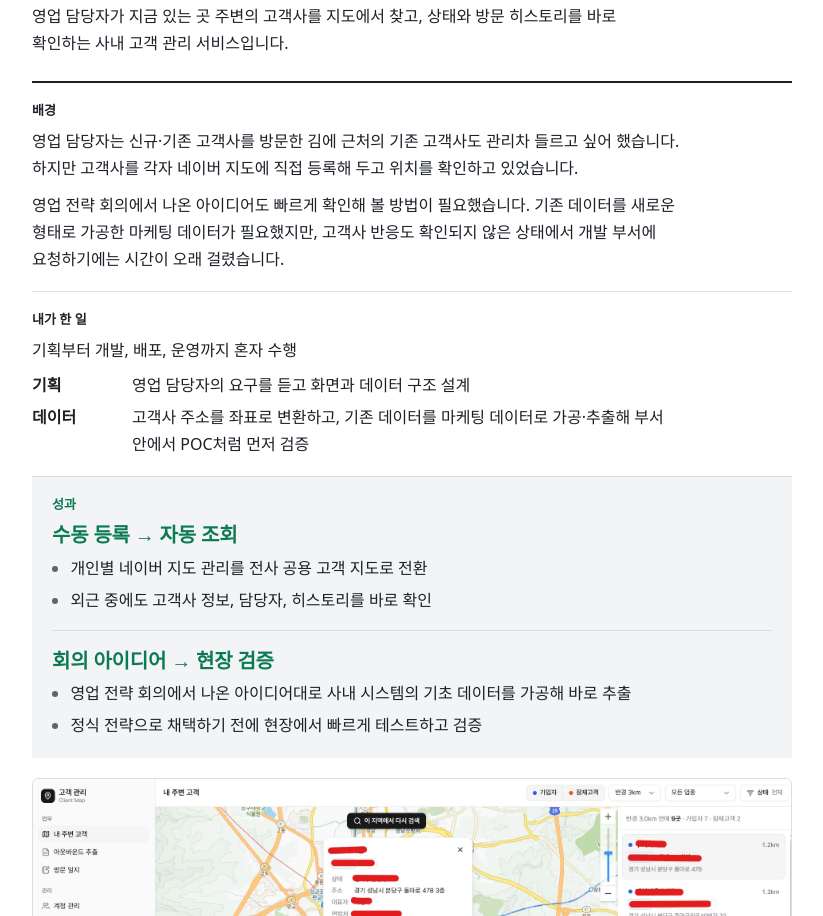
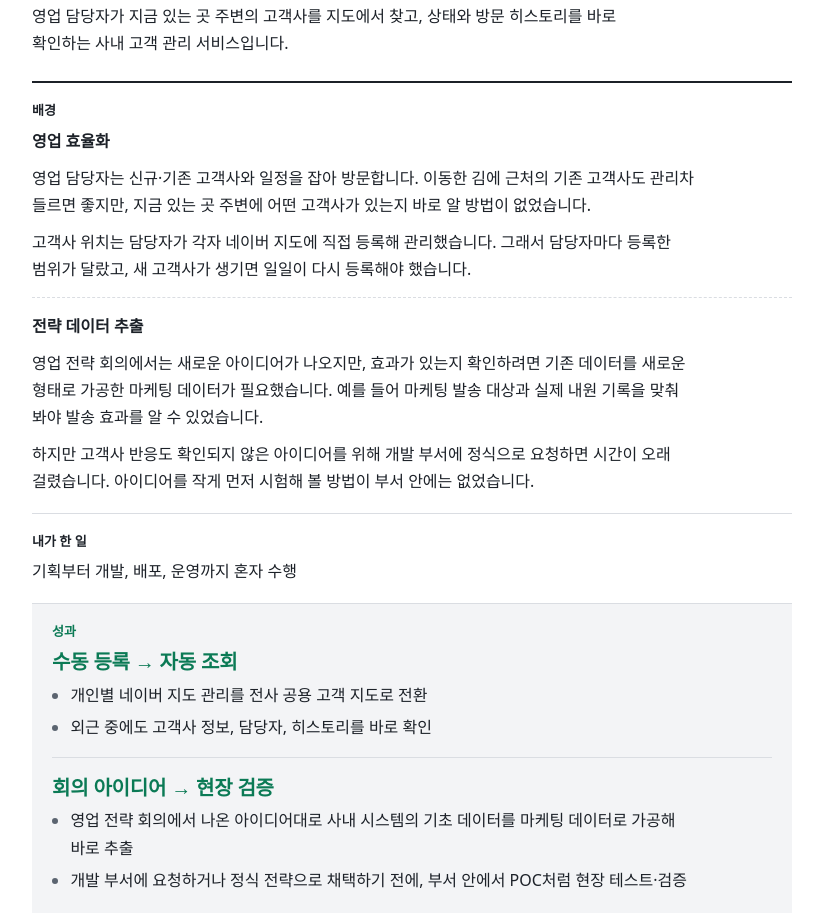
Before and after one commit to femental/femental.github.io, a website: page index.html in a window 1280 px wide. Shown: the part 557-1473 px from the top of the page, without its empty margins (312-1135 px from the left). Drawn offline with Linux system fonts and the light colour scheme; a web font is replaced by a local one.

Commit message:
Split and expand project background, trim role section
- Split the background into two subheadings: 영업 효율화, 전략 데이터 추출
- Expand each into situation, problem, and why the old way fell short
- Keep only the solo-ownership line under "내가 한 일"
- Fold the marketing-data and POC points into the second result

Co-Authored-By: Claude Opus 5.5 <noreply@anthropic.com>

```diff
--- a/index.html
+++ b/index.html
@@ -54,16 +54,20 @@
           <div class="story">
             <section class="story__block">
               <h4 class="story__head">배경</h4>
-              <p>영업 담당자는 신규·기존 고객사를 방문한 김에 근처의 기존 고객사도 관리차 들르고 싶어 했습니다. 하지만 고객사를 각자 네이버 지도에 직접 등록해 두고 위치를 확인하고 있었습니다.</p>
-              <p>영업 전략 회의에서 나온 아이디어도 빠르게 확인해 볼 방법이 필요했습니다. 기존 데이터를 새로운 형태로 가공한 마케팅 데이터가 필요했지만, 고객사 반응도 확인되지 않은 상태에서 개발 부서에 요청하기에는 시간이 오래 걸렸습니다.</p>
+              <div class="topic">
+                <p class="topic__title">영업 효율화</p>
+                <p>영업 담당자는 신규·기존 고객사와 일정을 잡아 방문합니다. 이동한 김에 근처의 기존 고객사도 관리차 들르면 좋지만, 지금 있는 곳 주변에 어떤 고객사가 있는지 바로 알 방법이 없었습니다.</p>
+                <p>고객사 위치는 담당자가 각자 네이버 지도에 직접 등록해 관리했습니다. 그래서 담당자마다 등록한 범위가 달랐고, 새 고객사가 생기면 일일이 다시 등록해야 했습니다.</p>
+              </div>
+              <div class="topic">
+                <p class="topic__title">전략 데이터 추출</p>
+                <p>영업 전략 회의에서는 새로운 아이디어가 나오지만, 효과가 있는지 확인하려면 기존 데이터를 새로운 형태로 가공한 마케팅 데이터가 필요했습니다. 예를 들어 마케팅 발송 대상과 실제 내원 기록을 맞춰 봐야 발송 효과를 알 수 있었습니다.</p>
+                <p>하지만 고객사 반응도 확인되지 않은 아이디어를 위해 개발 부서에 정식으로 요청하면 시간이 오래 걸렸습니다. 아이디어를 작게 먼저 시험해 볼 방법이 부서 안에는 없었습니다.</p>
+              </div>
             </section>
             <section class="story__block">
               <h4 class="story__head">내가 한 일</h4>
               <p class="story__role">기획부터 개발, 배포, 운영까지 혼자 수행</p>
-              <ul class="work">
-                <li><strong>기획</strong>영업 담당자의 요구를 듣고 화면과 데이터 구조 설계</li>
-                <li><strong>데이터</strong>고객사 주소를 좌표로 변환하고, 기존 데이터를 마케팅 데이터로 가공·추출해 부서 안에서 POC처럼 먼저 검증</li>
-              </ul>
             </section>
             <section class="story__block story__block--result">
               <h4 class="story__head">성과</h4>
@@ -77,8 +81,8 @@
               <div class="result">
                 <p class="metric">회의 아이디어 → 현장 검증</p>
                 <ul>
-                  <li>영업 전략 회의에서 나온 아이디어대로 사내 시스템의 기초 데이터를 가공해 바로 추출</li>
-                  <li>정식 전략으로 채택하기 전에 현장에서 빠르게 테스트하고 검증</li>
+                  <li>영업 전략 회의에서 나온 아이디어대로 사내 시스템의 기초 데이터를 마케팅 데이터로 가공해 바로 추출</li>
+                  <li>개발 부서에 요청하거나 정식 전략으로 채택하기 전에, 부서 안에서 POC처럼 현장 테스트·검증</li>
                 </ul>
               </div>
             </section>
--- a/print.css
+++ b/print.css
@@ -69,8 +69,8 @@ a { text-decoration: none; }
 .story__head { font-size: 8pt; margin-bottom: 1mm; }
 .story li + li { margin-top: 0.8mm; }
 .story p + p { margin-top: 1.5mm; }
-.story__role { margin-bottom: 1.5mm; }
-.story .work li { grid-template-columns: 18mm minmax(0, 1fr); gap: 2mm; }
+.topic + .topic { margin-top: 2.5mm; padding-top: 2.5mm; }
+.topic__title { margin-bottom: 0.5mm; }
 .metric { font-size: 12pt; margin-bottom: 1mm; }
 .result + .result { margin-top: 3mm; padding-top: 3mm; }
 .project__links { margin-top: 2.5mm; }
--- a/style.css
+++ b/style.css
@@ -202,15 +202,16 @@ a:focus-visible { outline: 2px solid var(--outcome); outline-offset: 2px; border
 .story li::marker { color: var(--graphite); }
 .story p + p { margin-top: 0.6rem; }
 
-/* 내가 한 일: 혼자 맡은 범위를 먼저 밝히고, 영역 이름 + 내용 두 칸으로 */
-.story__role { font-weight: 500; margin-bottom: 0.5rem; }
-.story .work { list-style: none; padding-left: 0; }
-.story .work li {
-  display: grid;
-  grid-template-columns: 5.5rem minmax(0, 1fr);
-  gap: 0.75rem;
+/* 배경: 서로 다른 두 이야기를 소제목으로 나눠요 */
+.topic__title { font-weight: 600; margin-bottom: 0.2rem; }
+.topic + .topic {
+  margin-top: 0.9rem;
+  padding-top: 0.9rem;
+  border-top: 1px dashed var(--rule);
 }
-.story .work strong { font-weight: 600; }
+
+/* 내가 한 일: 혼자 맡은 범위 */
+.story__role { font-weight: 500; }
 
 .story__block--result {
   padding: 1rem 1.25rem 1.2rem;
```
